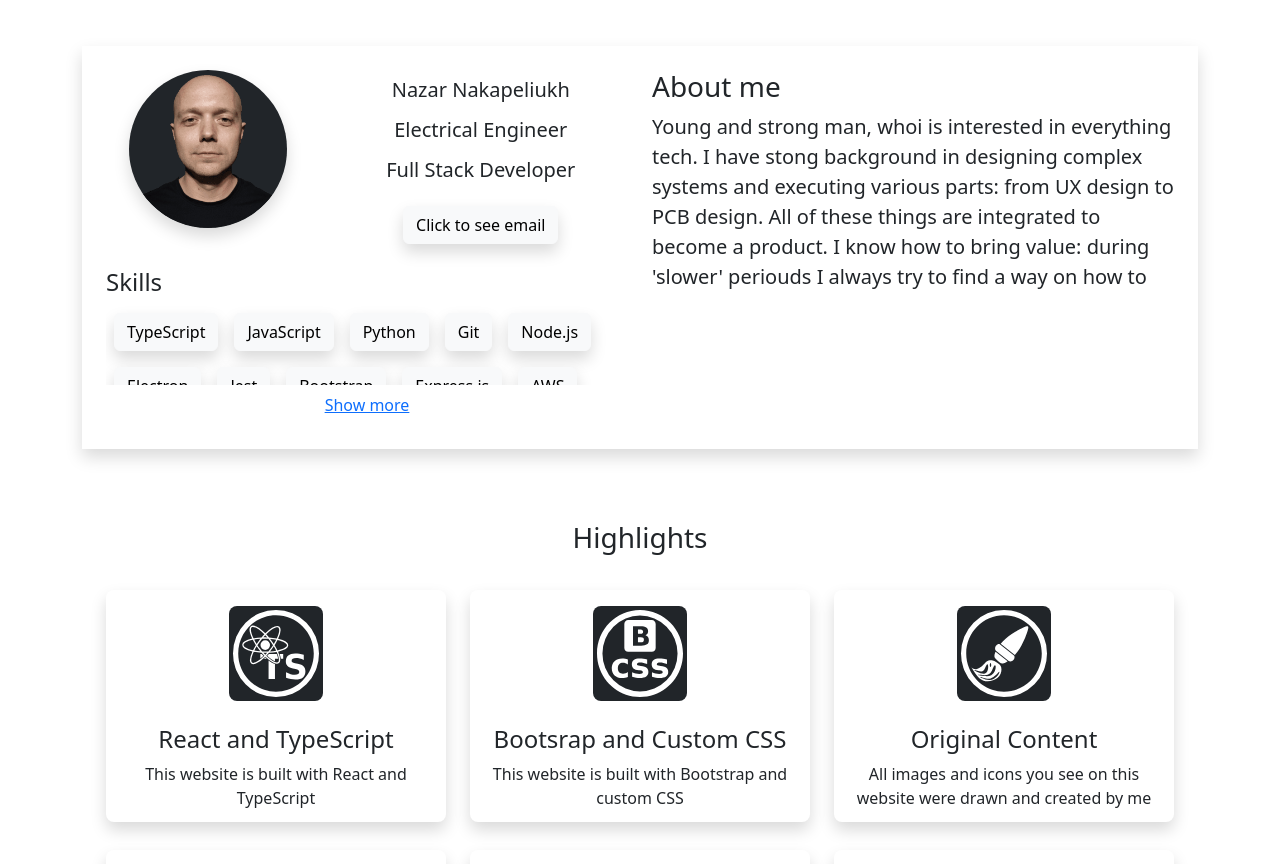
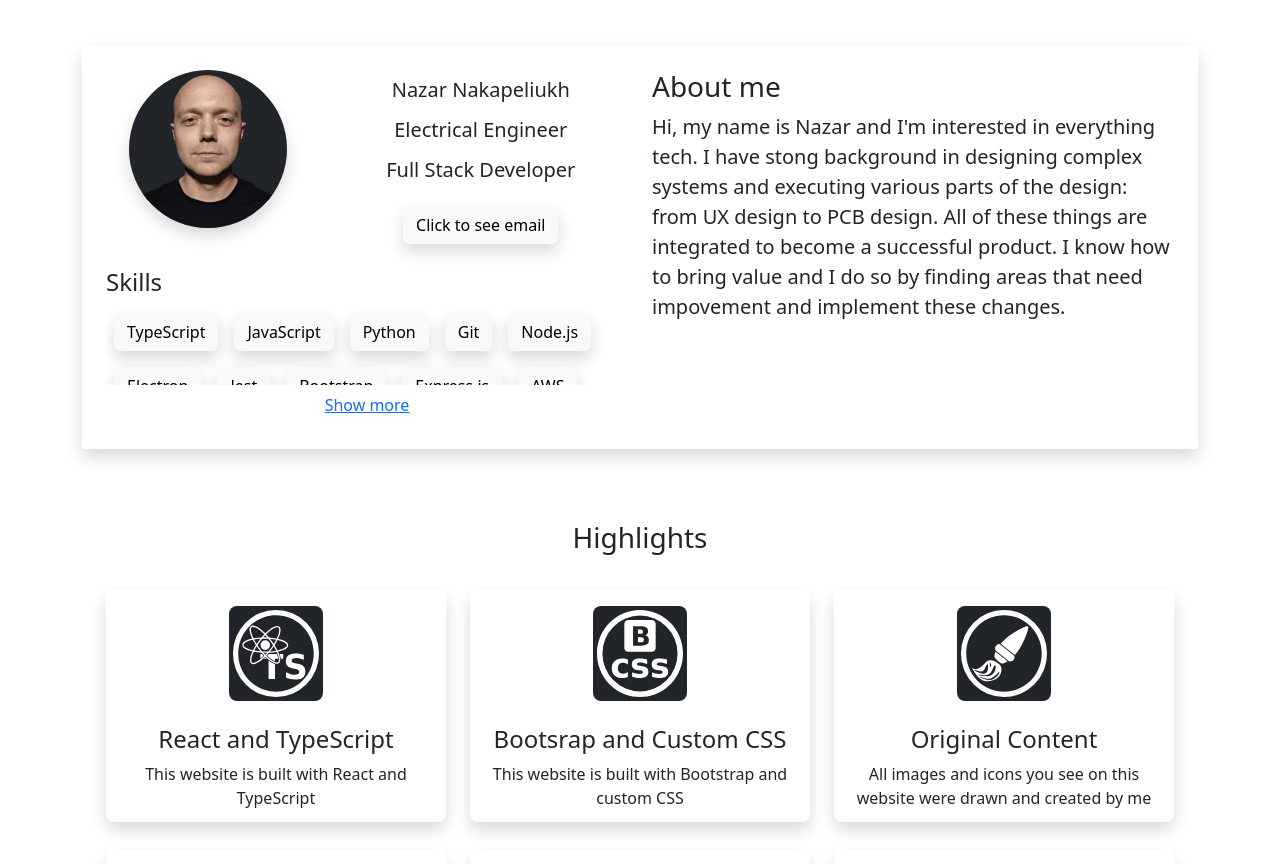
Before and after one commit to nnakapeliukh/personalSite, a React (Create React App) app: page / in a window 1280 px wide. Shown: the part 858-1722 px from the top of the page. Built offline with nearby package versions, Linux system fonts and the light colour scheme.

Commit message:
Changes about me description

```diff
--- a/src/elements/aboutMe.tsx
+++ b/src/elements/aboutMe.tsx
@@ -105,12 +105,12 @@ export default function AboutMe() {
           <Col xs={12} md={6}>
             <h3>About me</h3>
             <p className="lead">
-              Young and strong man, whoi is interested in everything tech. I
+              Hi, my name is Nazar and I&apos;m interested in everything tech. I
               have stong background in designing complex systems and executing
-              various parts: from UX design to PCB design. All of these things
-              are integrated to become a product. I know how to bring value:
-              during &apos;slower&apos; periouds I always try to find a way on
-              how to
+              various parts of the design: from UX design to PCB design. All of
+              these things are integrated to become a successful product. I know
+              how to bring value and I do so by finding areas that need
+              impovement and implement these changes.
             </p>
           </Col>
         </Row>
```
